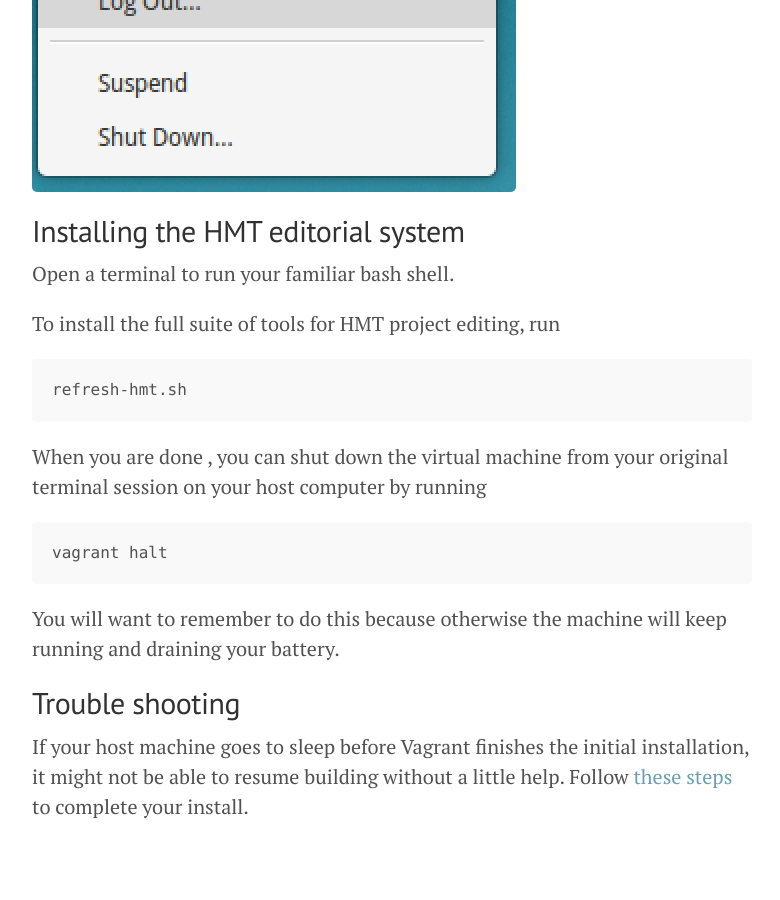
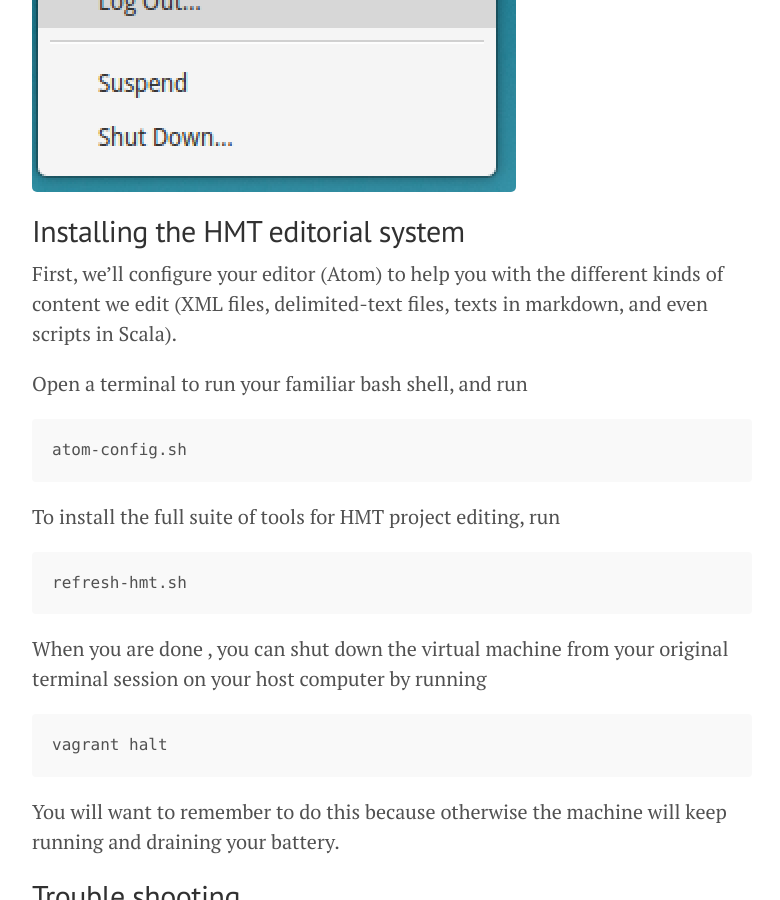
Before and after one commit to homermultitext/hmt-docs, a Jekyll site: the page built from vm/install.md, in a window 1280 px wide and 900 px high, scrolled down 2610 px. Shown: the whole window, without its empty margins (248-1028 px from the left). Built offline with Jekyll 4.4.1, drawn with Linux system fonts in a browser that asks for light colours.

Commit message:
Update instructions on Atom

```diff
--- a/vm/install.md
+++ b/vm/install.md
@@ -63,9 +63,13 @@
 
 
 
+First, we'll configure your editor (Atom) to help you with the different kinds of content we edit (XML files, delimited-text files, texts in markdown, and even scripts in Scala).
 
 
-Open a terminal to run your familiar bash shell.
+
+Open a terminal to run your familiar bash shell, and run
+
+    atom-config.sh
 
 
 
```
